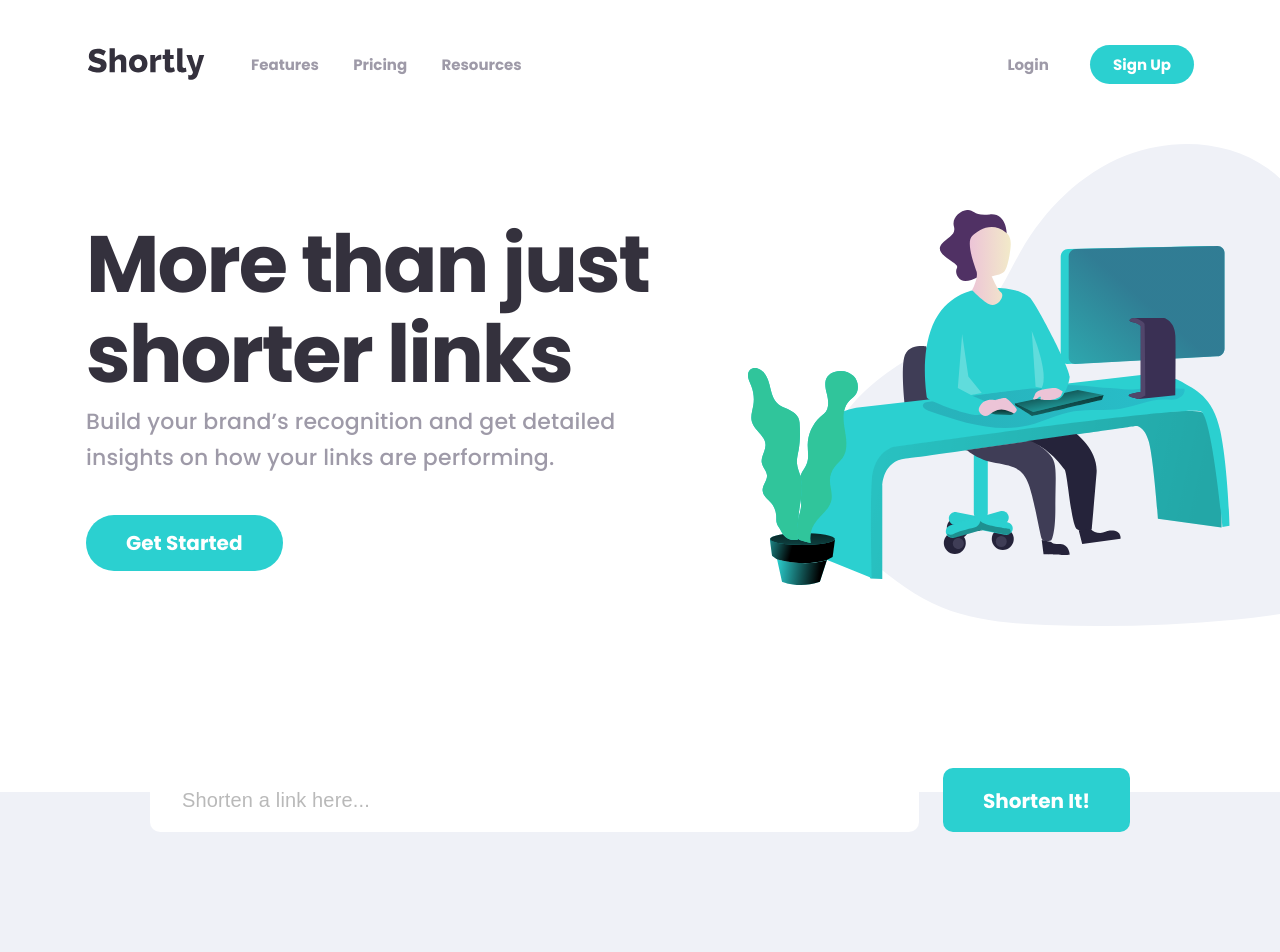
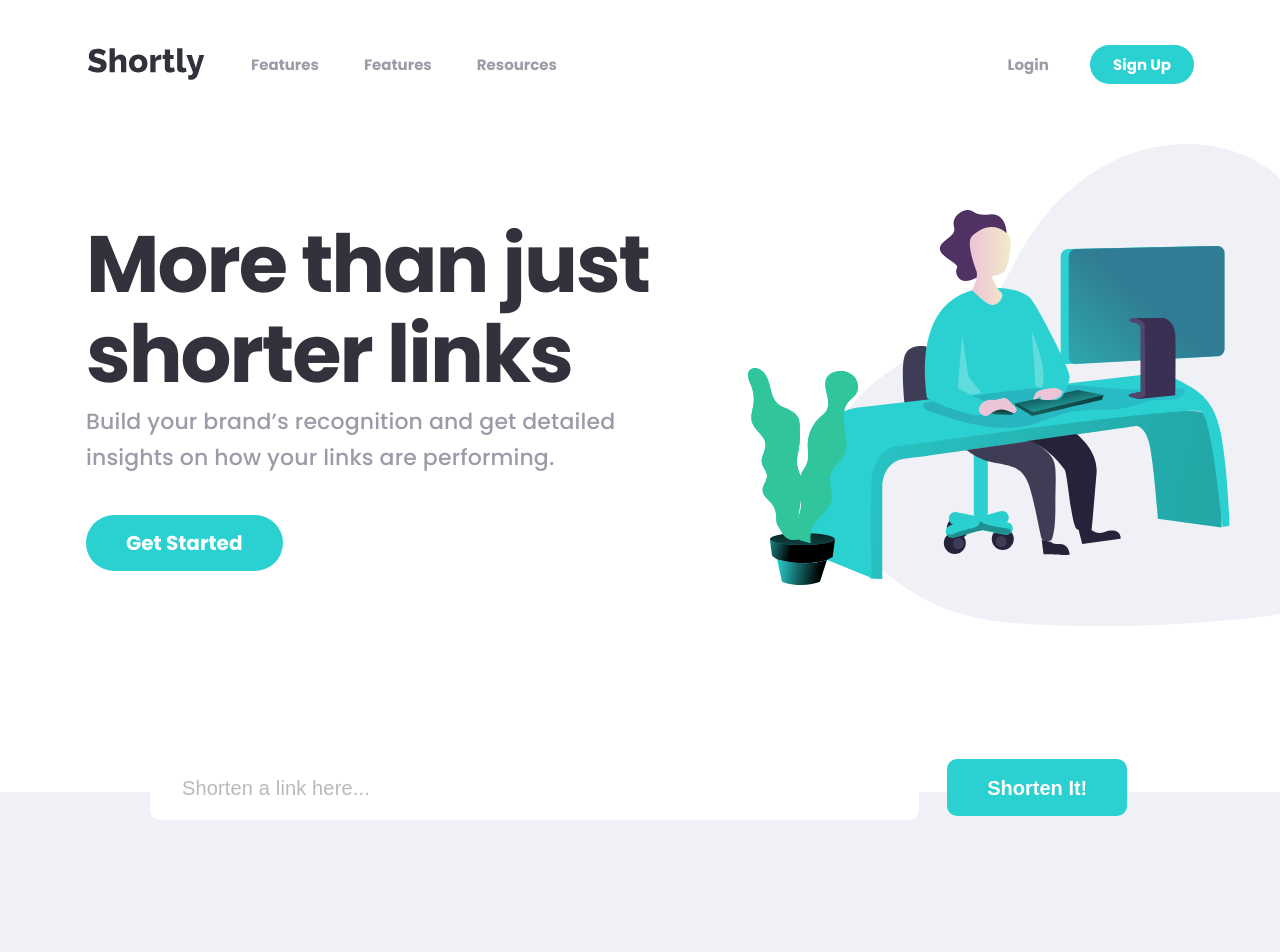
Before and after one commit to Doniyor-Roziqulov/shortly, a plain HTML site: page index.html in a window 1280 px wide. Shown: the top 952 px of the page. Drawn offline with Linux system fonts and the light colour scheme.

Commit message:
Made a few changes to the html and css

```diff
--- a/index.html
+++ b/index.html
@@ -19,9 +19,17 @@
                                 height="32" />
                         </a>
                         <nav class="queue">
-                            <a class="queue-link" href="#">Features</a>
-                            <a class="queue-link" href="#">Pricing</a>
-                            <a class="queue-link" href="#">Resources</a>
+                            <ul class="queue-list">
+                                <li>
+                                    <a class="queue-link" href="#">Features</a>
+                                </li>
+                                <li>
+                                    <a class="queue-link" href="#">Features</a>
+                                </li>
+                                <li>
+                                    <a class="queue-link" href="#">Resources</a>
+                                </li>
+                            </ul>
                         </nav>
                     </div>
                     <div>
@@ -50,8 +58,8 @@
                                 name="text"
                                 aria-label="text"
                                 placeholder="Shorten a link here..." />
+                                <button class="shorten-link" href="#">Shorten It!</button>
                         </form>
-                        <a class="shorten-link" href="#">Shorten It!</a>
                     </div>
                 </div>
             </section>
@@ -122,7 +130,7 @@
         <footer class="cite-footer">
             <div class="container">
                 <div class="footer-box">
-                    <a href="./index.html">
+                    <a class="img-link" href="./index.html">
                         <img
                             src="./images/Shortly.svg"
                             alt="shortly logo"
--- a/main.css
+++ b/main.css
@@ -45,6 +45,14 @@ img {
 .queue-box {
     display: flex;
     align-items: center;
+}
+
+.queue-list {
+    display: flex;
+    list-style: none;
+    margin-top: 0;
+    margin-bottom: 0;
+    padding-left: 0;
 }
 
 .queue-link {
@@ -123,6 +131,7 @@ img {
 .links-section {
     padding-top: 91px;
     padding-bottom: 234px;
+    position: relative;
     background-image: url(./images/working_with_computer.svg);
     background-repeat: no-repeat;
     background-position: calc(50% + 474px) calc(50% - 75px);
@@ -136,7 +145,7 @@ img {
     border-radius: 10px;
     background-image: url(./images/Path2.svg);
     position: absolute;
-    top: 716px;
+    bottom: -80px;
 }
 
 .shorten {
@@ -166,6 +175,7 @@ img {
     text-decoration-line: none;
     padding: 18px 40px 16px;
     border-radius: 10px;
+    border: none;
 }
 
 .hero {
```
